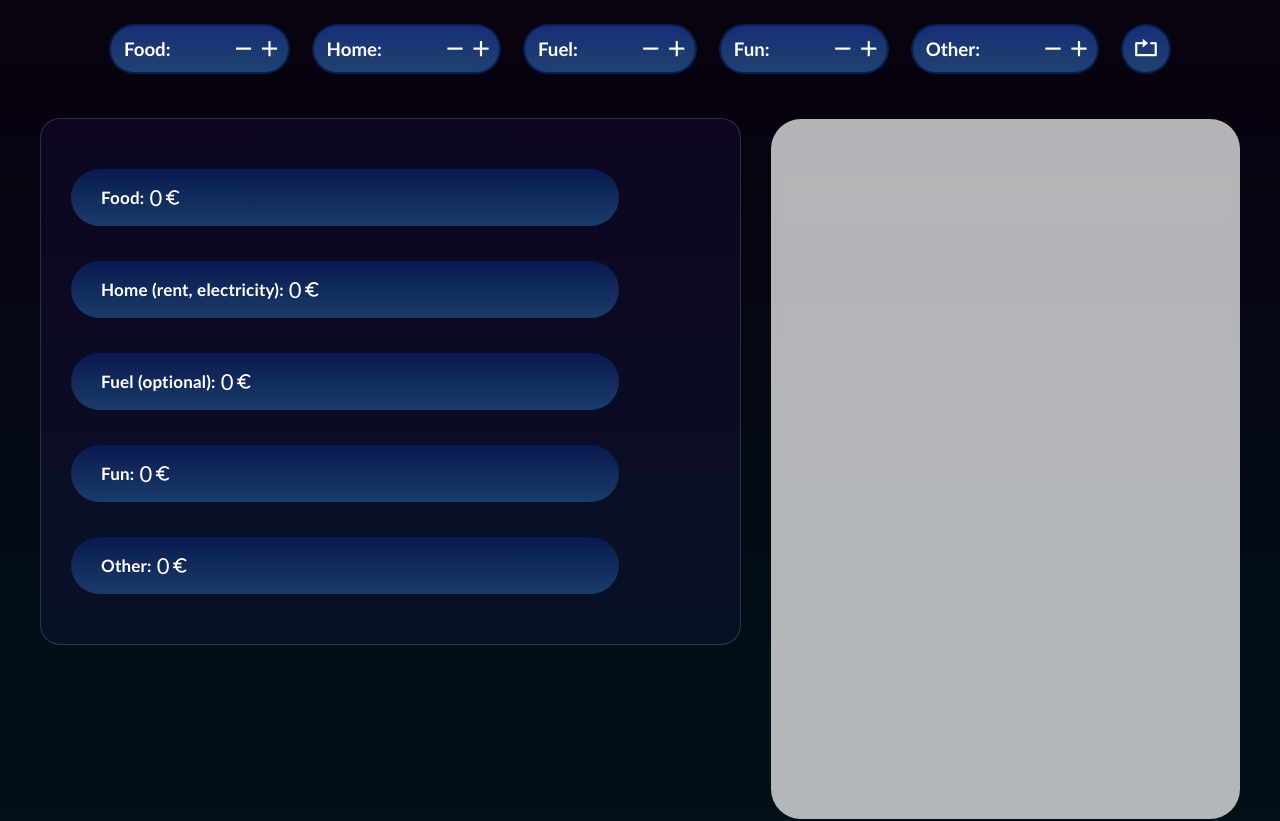
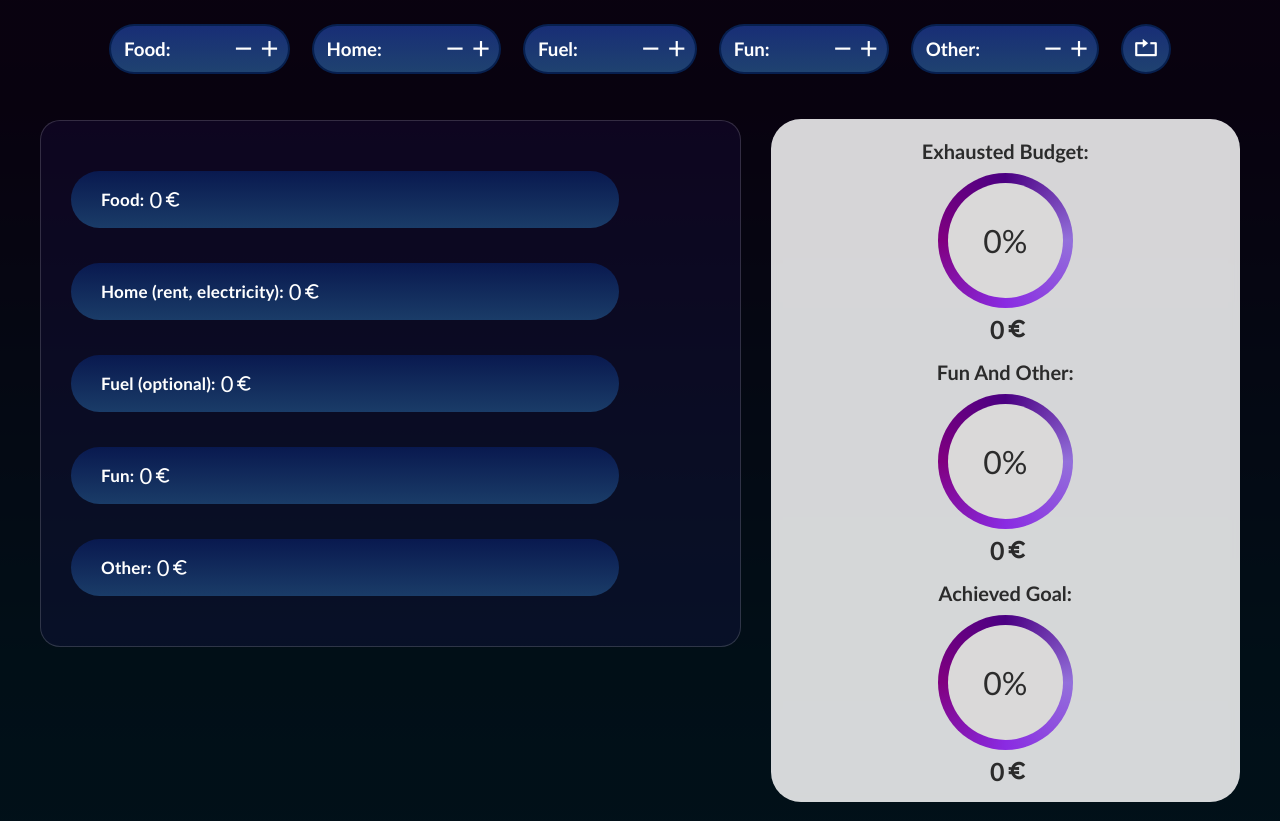
Before and after one commit to Kubanec01/Money-Saver, a plain HTML site: page index.html in a window 1280 px wide. Shown: the part 1080-1901 px from the top of the page. Drawn offline with nearby package versions, Linux system fonts and the light colour scheme.

Commit message:
Add files via upload

```diff
--- a/index.html
+++ b/index.html
@@ -131,7 +131,29 @@
     </div>
 
         <div class="percent-circles">
+            <div class="bilance-container">
+                <h3>Exhausted Budget:</h3>
+                <div class="bilance-progressbar">
+                </div>
+                <p>0<i class='bx bx-euro'></i></p>
+            </div>
+
+            <div class="investment-container">
+                <h3>Fun And Other:</h3>
+                <div class="investment-progressbar">
+                </div>
+                <p>0<i class='bx bx-euro'></i></p>
+            </div>
+
+            <div class="goal-container">
+                <h3>Achieved Goal:</h3>
+                <div class="goal-progressbar">
+                </div>
+                <p>0<i class='bx bx-euro'></i></p>
+            </div>
+
         </div>
+
     </div>
     </section>
 
--- a/script.js
+++ b/script.js
@@ -209,3 +209,30 @@ deleteBtn === null || deleteBtn === void 0 ? void 0 : deleteBtn.addEventListener
 // Set Budget Circle Graph
 var budgetSelector = document.querySelector('.num-selector input');
 var goalSelector = document.querySelector('.goal-selector input');
+var bilanceProgressBar = document.querySelector('.bilance-progressbar');
+function enableBudgetBar() {
+    if (bilanceProgressBar) {
+        bilanceProgressBar.setAttribute('role', 'bilanceProgressbar');
+        bilanceProgressBar.setAttribute('aria-valuenow', '0');
+        bilanceProgressBar.setAttribute('aria-live', 'polite');
+    }
+}
+enableBudgetBar();
+var investmentProgressBar = document.querySelector('.investment-progressbar');
+function enableInvestmentBar() {
+    if (investmentProgressBar) {
+        investmentProgressBar.setAttribute('role', 'bilanceProgressbar');
+        investmentProgressBar.setAttribute('aria-valuenow', '0');
+        investmentProgressBar.setAttribute('aria-live', 'polite');
+    }
+}
+enableInvestmentBar();
+var goalProgressBar = document.querySelector('.goal-progressbar');
+function enableGoalBar() {
+    if (goalProgressBar) {
+        goalProgressBar.setAttribute('role', 'bilanceProgressbar');
+        goalProgressBar.setAttribute('aria-valuenow', '0');
+        goalProgressBar.setAttribute('aria-live', 'polite');
+    }
+}
+enableGoalBar();
--- a/styles.css
+++ b/styles.css
@@ -8,6 +8,7 @@
     --body-tertiary-color:rgb(2, 2, 2);
     --body-quaternary-color:rgb(79, 8, 79);
     --body-quinary-color:rgb(39, 10, 77);
+    --pro-bar-fnt-color:rgba(0, 0, 0, 0.8);
 }
 
 * {
@@ -418,11 +419,155 @@ nav .nav-links a:hover {
 .percent-circles {
     width: 40%;
     border-radius: 30px;
-    background-color: rgba(255, 255, 255, 0.7);
+    background: rgba(255, 255, 255, 0.836);
     backdrop-filter: blur(5px);
-    padding: 100px 100px;
-    height: 700px;
+    padding: 10px 100px;
+    margin-bottom: 20px;
+    display: flex;
+    flex-direction: column;
+    justify-content: center;
+    align-items: center;
 }
+
+.bilance-container,
+.investment-container,
+.goal-container {
+    margin-bottom: 10px;
+}
+
+.bilance-container {
+    display: flex;
+    flex-direction: column;
+    align-items: center;
+    justify-content: center;
+    width: 100%;
+    margin: 0 auto;
+    padding: 0 20px;
+    position: relative;
+}
+
+.bilance-container h3 {
+    font-size: 20px;
+    padding: 10px;
+    color: var(--pro-bar-fnt-color);
+}
+
+.bilance-container p {
+    font-size: 25px;
+    padding: 6px;
+    font-weight: 600;
+    transform: translateX(-30%);
+    color: var(--pro-bar-fnt-color);
+}
+
+.bilance-container i {
+    font-size: 25px;
+    font-weight: 600;
+    position: absolute;
+    bottom: 8px;
+    color: var(--pro-bar-fnt-color);
+}
+
+.investment-container {
+    display: flex;
+    flex-direction: column;
+    align-items: center;
+    justify-content: center;
+    width: 100%;
+    margin: 0 auto;
+    padding: 0 20px;
+    position: relative;
+}
+
+.investment-container h3 {
+    font-size: 20px;
+    padding: 10px;
+    color: var(--pro-bar-fnt-color);
+}
+
+.investment-container p {
+    font-size: 25px;
+    padding: 6px;
+    font-weight: 600;
+    transform: translateX(-30%);
+    color: var(--pro-bar-fnt-color);
+}
+
+.investment-container i {
+    font-size: 25px;
+    font-weight: 600;
+    position: absolute;
+    bottom: 8px;
+    color: var(--pro-bar-fnt-color);
+}
+
+.goal-container {
+    display: flex;
+    flex-direction: column;
+    align-items: center;
+    justify-content: center;
+    width: 100%;
+    margin: 0 auto;
+    padding: 0 20px;
+    position: relative;
+}
+
+.goal-container h3 {
+    font-size: 20px;
+    padding: 10px;
+    color: var(--pro-bar-fnt-color);
+}
+
+.goal-container p {
+    font-size: 25px;
+    padding: 6px;
+    font-weight: 600;
+    transform: translateX(-30%);
+    color: var(--pro-bar-fnt-color);
+}
+
+.goal-container i {
+    font-size: 25px;
+    font-weight: 600;
+    position: absolute;
+    bottom: 8px;
+    color: var(--pro-bar-fnt-color);
+}
+
+[role="bilanceProgressbar"] {
+    --size: 135px;
+    --bar-width: 20px;
+
+    font-size: 2rem;
+    color: var(--pro-bar-fnt-color);
+    width: var(--size);
+    aspect-ratio: 1 / 1;
+    background: conic-gradient(
+        #4b0082 0%,
+        #9370db 25%,
+        #8a2be2 50%,
+        #800080 75%,
+        #4b0082 100%
+    );
+    border-radius: 50%;
+    margin: 0 auto;
+    display: grid;
+    place-items: center;
+
+    &::after {
+        content: attr(aria-valuenow) '%';
+        background: rgb(218, 217, 217);
+        border-radius: inherit;
+        width: calc(100% - var(--bar-width));
+        aspect-ratio: 1 / 1;
+        display: grid;
+        place-items: center;
+    }
+
+}
+
+
+
 
 footer {
     padding: 15px;
```
Also changed, not shown: script.ts (+36 -0 lines).
